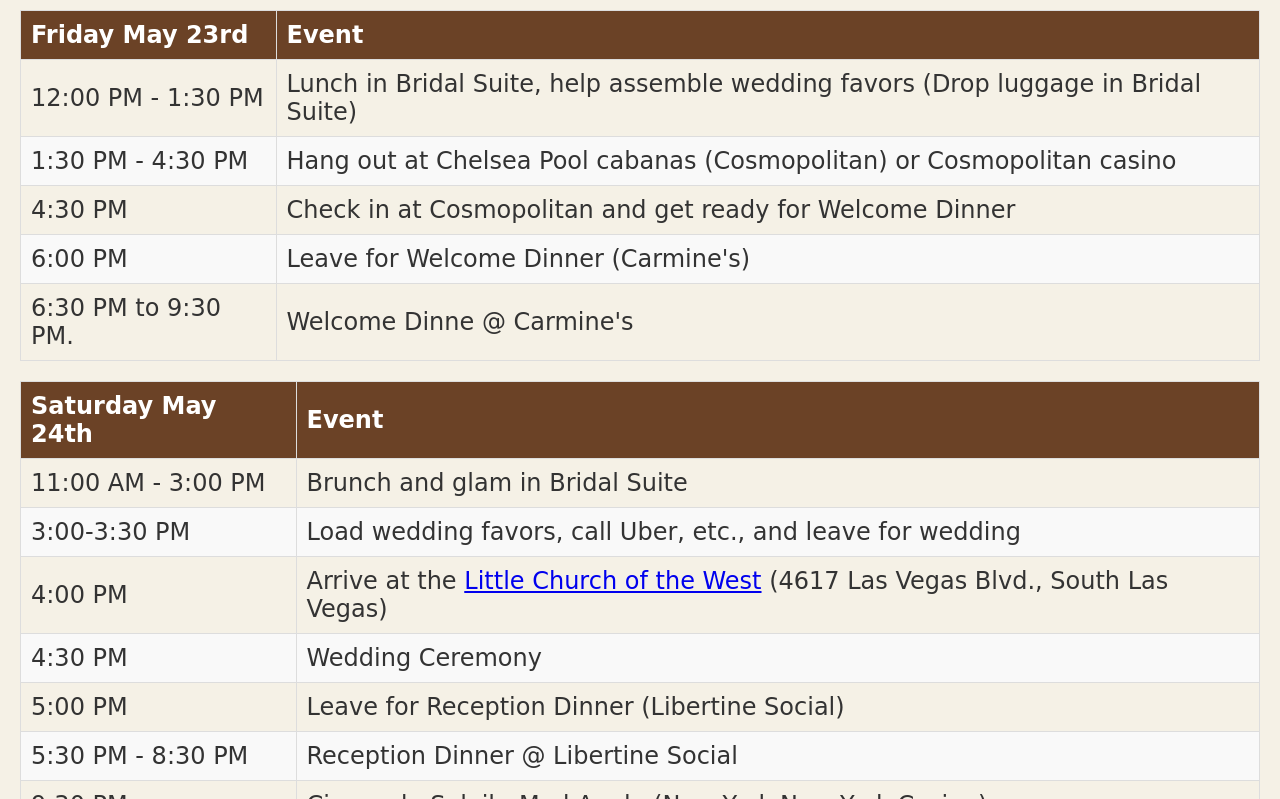
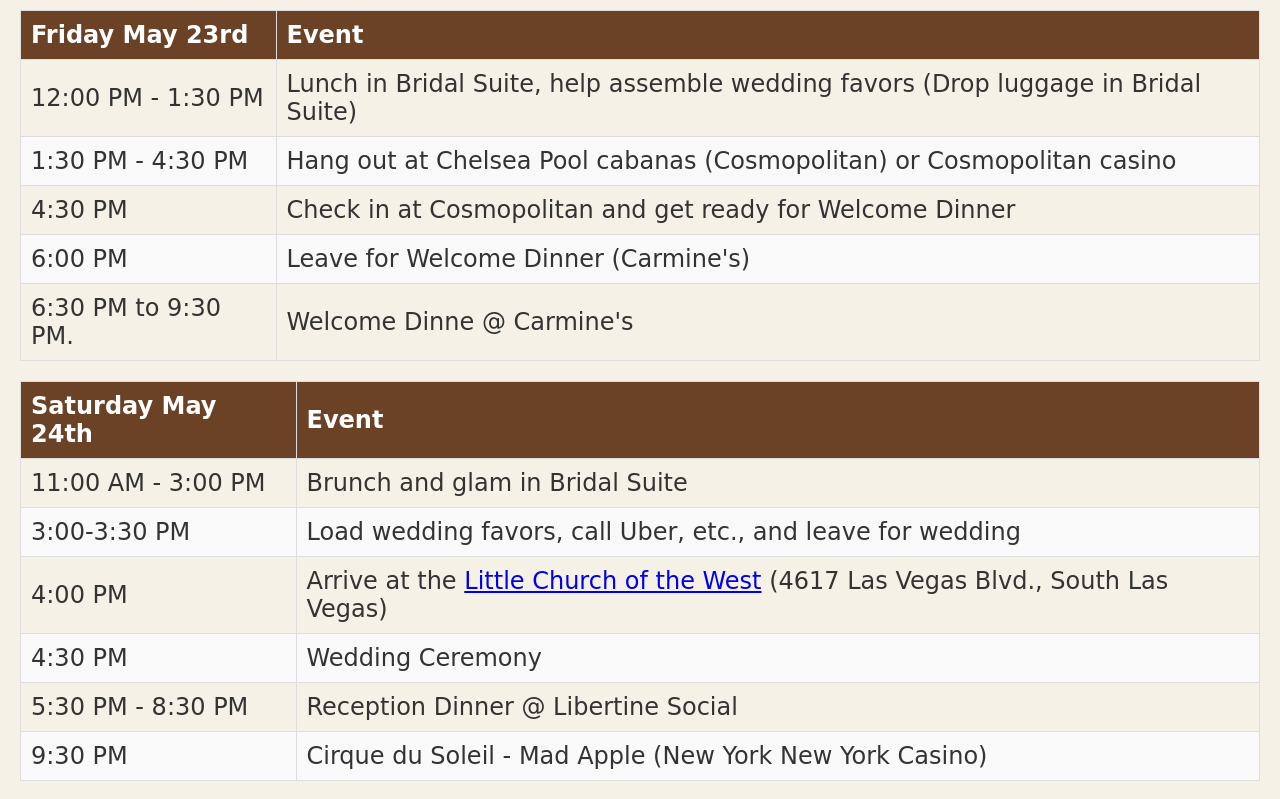
Before and after one commit to tsawi/theresaandian2025, a plain HTML site: page wedding-party-content.html in a window 1280 px wide. Shown: the part 130-929 px from the top of the page. Drawn offline with Linux system fonts and the light colour scheme.

Commit message:
update index

```diff
--- a/wedding-party-content.html
+++ b/wedding-party-content.html
@@ -109,10 +109,6 @@
             <td>Wedding Ceremony</td>
         </tr>
         <tr>
-            <td>5:00 PM</td>
-            <td>Leave for Reception Dinner (Libertine Social)</td>
-        </tr>
-        <tr>
             <td>5:30 PM - 8:30 PM</td>
             <td>Reception Dinner @ Libertine Social</td>
         </tr>
```
